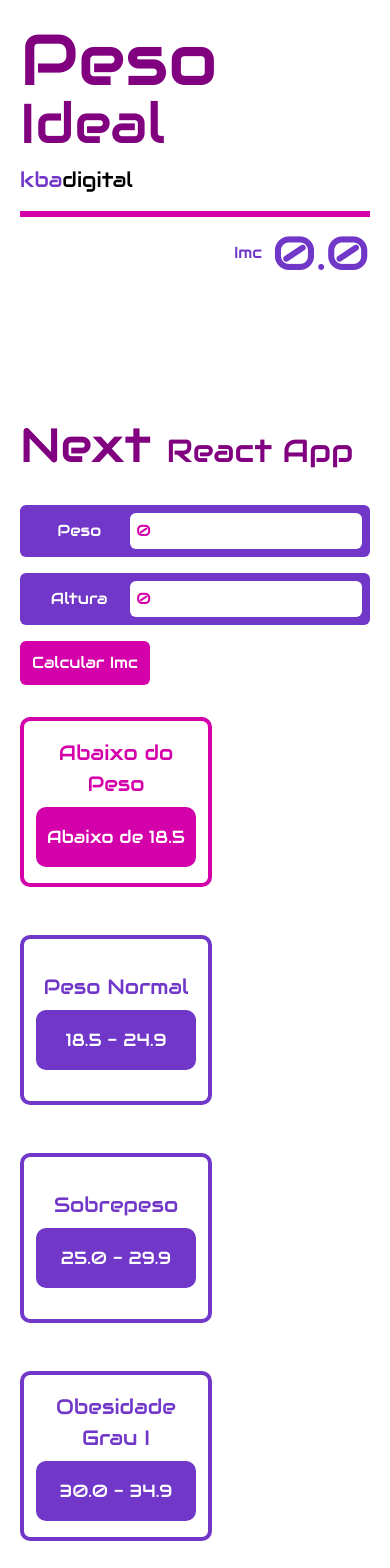
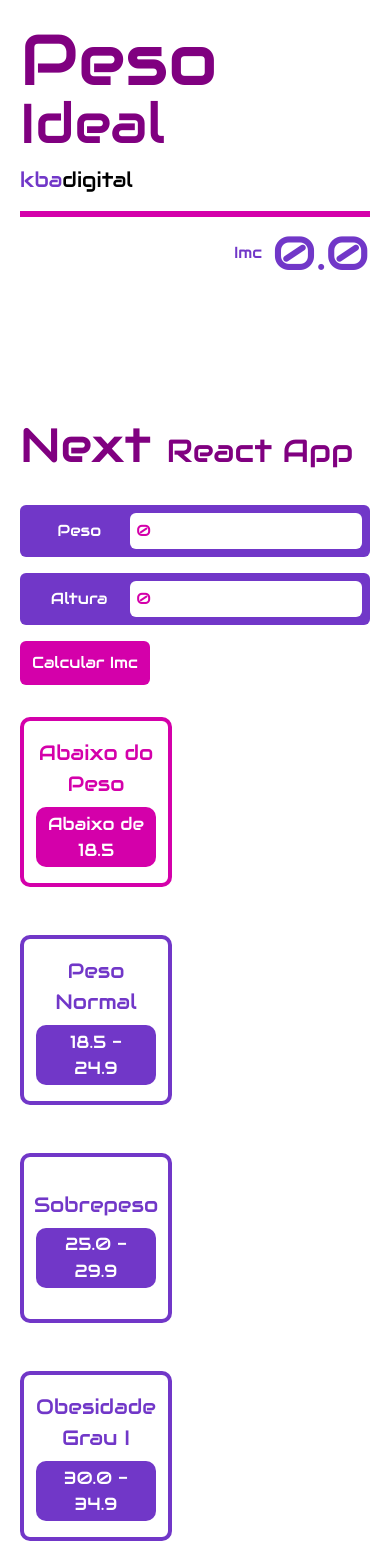
Before and after one commit to albuquerque-katarine/next-react-calculadora-imc, a Next.js app: page / in a window 390 px wide. Shown: the top 1568 px of the page. Built offline with nearby package versions, Linux system fonts and the light colour scheme.

Commit message:
Atualizar o ItensClassificar.css

```diff
--- a/src/pages/components/ItensClassificacao/ItensClassificar.css
+++ b/src/pages/components/ItensClassificacao/ItensClassificar.css
@@ -93,7 +93,7 @@
 
 @media(max-width: 567px) {
   .item_classificar {
-      width: 12rem;
+      width: 9.5rem;
   }
 
   .item_classificar h4 {
```
